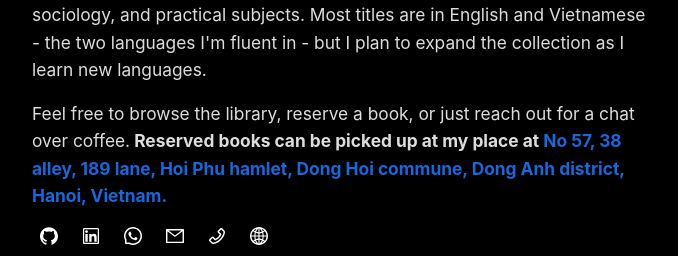
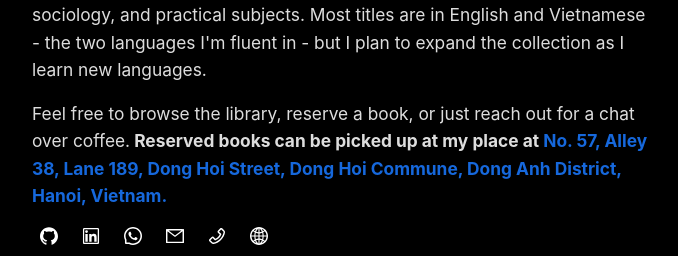
Before and after one commit to hungcq/pscit, a React (Vite) app in the folder frontend/: page /about in a window 1280 px wide. Shown: the part 909-1165 px from the top of the page, without its empty margins (300-978 px from the left). Built offline with nearby package versions, Linux system fonts and the light colour scheme; no server answers.

Commit message:
update address

```diff
--- a/frontend/src/pages/About.tsx
+++ b/frontend/src/pages/About.tsx
@@ -63,8 +63,7 @@ const Introduction: React.FC = () => {
                             <Paragraph style={{ fontSize: '13pt' }}>
                                 Feel free to browse the library, reserve a book, or just reach out for a chat over coffee.
                                 <b> Reserved books can be picked up at my place at <a href='https://maps.app.goo.gl/yEbHKpyqVknWia6L8' target="_blank">
-                                    No 57, 38 alley, 189 lane, Hoi Phu hamlet, Dong Hoi commune,
-                                    Dong Anh district, Hanoi, Vietnam.</a></b>
+                                    No. 57, Alley 38, Lane 189, Dong Hoi Street, Dong Hoi Commune, Dong Anh District, Hanoi, Vietnam.</a></b>
                             </Paragraph>
                             <Space wrap>
                                 {socialLinks.map((link, index) => (
```
Also changed, not shown: 1 other file (tests, documents, lock files or other folders).
